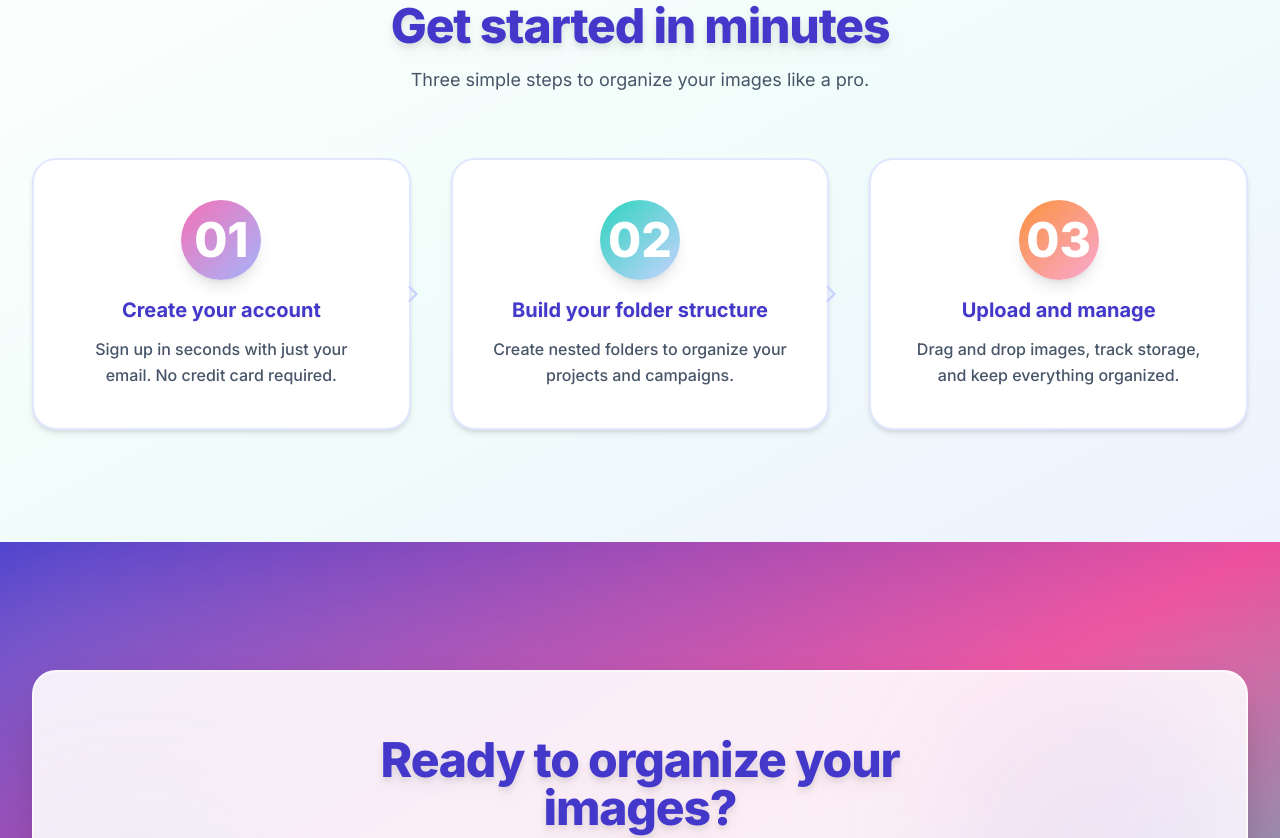
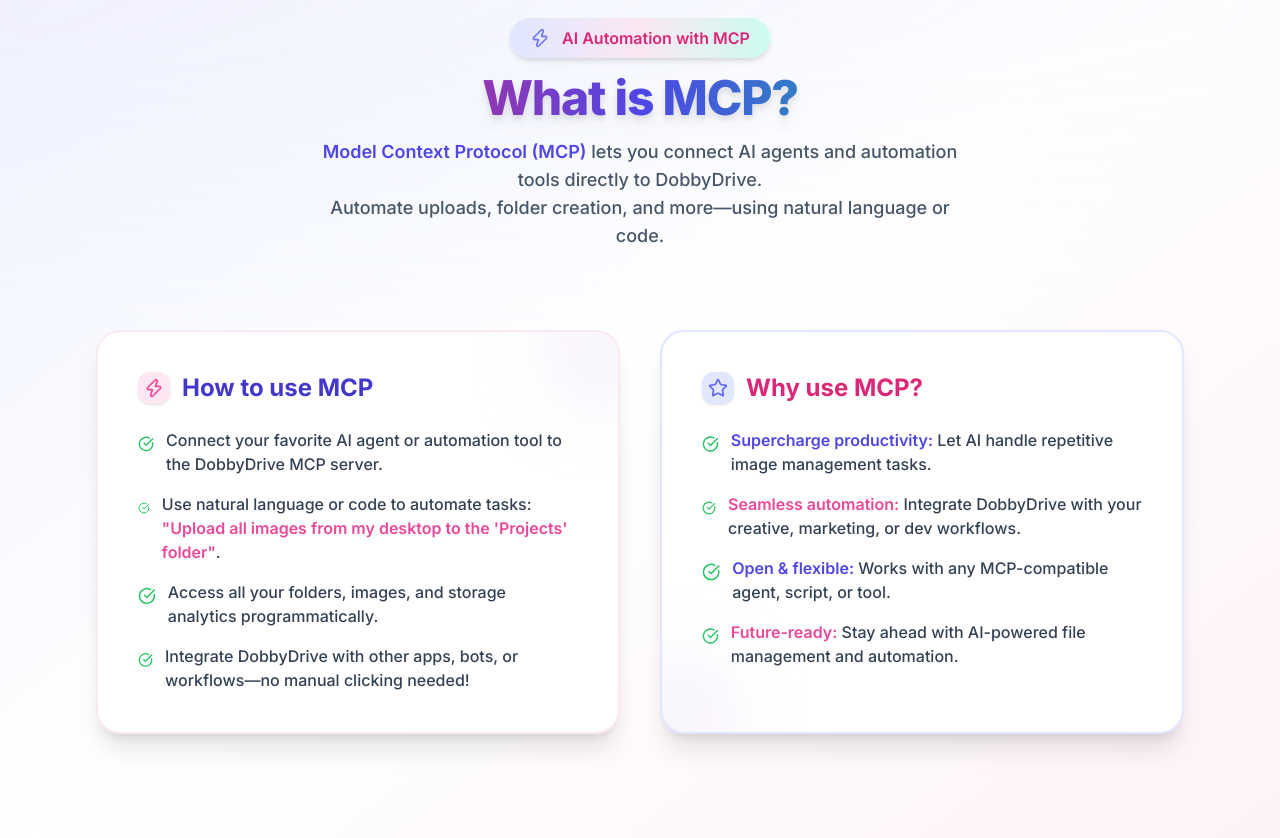
Before and after one commit to Snehaa244/Dobby, a React (Vite) app in the folder frontend/: page / in a window 1280 px wide. Shown: the part 1640-2478 px from the top of the page. Built offline with nearby package versions, Linux system fonts and the light colour scheme.

Commit message:
feat: add MCP section to Landing component with automation features and usage details

```diff
--- a/frontend/src/components/Landing.jsx
+++ b/frontend/src/components/Landing.jsx
@@ -255,6 +255,80 @@ export default function Landing() {
         </div>
       </section>
 
+      {/* MCP Section */}
+      <section id="mcp" className="py-24 lg:py-32 bg-gradient-to-br from-indigo-50 via-white to-pink-50 relative overflow-hidden">
+        <div className="absolute top-0 left-1/2 -translate-x-1/2 w-[120vw] h-80 bg-gradient-to-br from-pink-100/40 via-indigo-100/20 to-white/10 rounded-full blur-3xl opacity-60" />
+        <div className="mx-auto max-w-6xl px-4 sm:px-6 lg:px-8 relative z-10">
+          <div className="text-center max-w-2xl mx-auto mb-20">
+            <div className="inline-flex items-center gap-3 px-5 py-2 rounded-full bg-gradient-to-r from-indigo-100 via-pink-100 to-teal-100 text-pink-600 font-semibold text-base shadow-md mb-4 animate-fade-in">
+              <Zap className="w-5 h-5 text-indigo-500 animate-pulse" />
+              <span>AI Automation with MCP</span>
+            </div>
+            <h2 className="text-4xl sm:text-5xl font-extrabold tracking-tight text-transparent bg-clip-text bg-gradient-to-r from-pink-600 via-indigo-600 to-teal-500 drop-shadow-lg mb-4">
+              What is MCP?
+            </h2>
+            <p className="mt-4 text-lg text-slate-600 font-medium">
+              <span className="font-semibold text-indigo-600">Model Context Protocol (MCP)</span> lets you connect AI agents and automation tools directly to DobbyDrive.<br className="hidden sm:block" />
+              Automate uploads, folder creation, and more—using natural language or code.
+            </p>
+          </div>
+          <div className="grid gap-10 md:grid-cols-2">
+            {/* How to use MCP */}
+            <div className="bg-white rounded-3xl p-10 border-2 border-pink-100 shadow-xl flex flex-col items-start relative overflow-hidden animate-fade-in">
+              <div className="absolute -top-8 -right-8 w-24 h-24 bg-gradient-to-br from-pink-200/40 to-indigo-200/40 rounded-full blur-2xl" />
+              <div className="flex items-center gap-3 mb-4">
+                <Zap className="w-8 h-8 text-pink-500 bg-pink-100 rounded-xl p-1.5 shadow" />
+                <h3 className="text-2xl font-bold text-indigo-700">How to use MCP</h3>
+              </div>
+              <ul className="space-y-4 mt-2 w-full">
+                <li className="flex items-start gap-3">
+                  <CheckCircle className="w-6 h-6 text-green-500 mt-1" />
+                  <span className="text-slate-700 text-base font-medium">Connect your favorite AI agent or automation tool to the DobbyDrive MCP server.</span>
+                </li>
+                <li className="flex items-start gap-3">
+                  <CheckCircle className="w-6 h-6 text-green-500 mt-1" />
+                  <span className="text-slate-700 text-base font-medium">Use natural language or code to automate tasks: <span className="text-pink-500 font-semibold">"Upload all images from my desktop to the 'Projects' folder"</span>.</span>
+                </li>
+                <li className="flex items-start gap-3">
+                  <CheckCircle className="w-6 h-6 text-green-500 mt-1" />
+                  <span className="text-slate-700 text-base font-medium">Access all your folders, images, and storage analytics programmatically.</span>
+                </li>
+                <li className="flex items-start gap-3">
+                  <CheckCircle className="w-6 h-6 text-green-500 mt-1" />
+                  <span className="text-slate-700 text-base font-medium">Integrate DobbyDrive with other apps, bots, or workflows—no manual clicking needed!</span>
+                </li>
+              </ul>
+            </div>
+            {/* Why use MCP */}
+            <div className="bg-white rounded-3xl p-10 border-2 border-indigo-100 shadow-xl flex flex-col items-start relative overflow-hidden animate-fade-in">
+              <div className="absolute -bottom-8 -left-8 w-24 h-24 bg-gradient-to-br from-indigo-200/40 to-pink-200/40 rounded-full blur-2xl" />
+              <div className="flex items-center gap-3 mb-4">
+                <Star className="w-8 h-8 text-indigo-500 bg-indigo-100 rounded-xl p-1.5 shadow" />
+                <h3 className="text-2xl font-bold text-pink-600">Why use MCP?</h3>
+              </div>
+              <ul className="space-y-4 mt-2 w-full">
+                <li className="flex items-start gap-3">
+                  <CheckCircle className="w-6 h-6 text-green-500 mt-1" />
+                  <span className="text-slate-700 text-base font-medium"><span className="font-semibold text-indigo-600">Supercharge productivity:</span> Let AI handle repetitive image management tasks.</span>
+                </li>
+                <li className="flex items-start gap-3">
+                  <CheckCircle className="w-6 h-6 text-green-500 mt-1" />
+                  <span className="text-slate-700 text-base font-medium"><span className="font-semibold text-pink-500">Seamless automation:</span> Integrate DobbyDrive with your creative, marketing, or dev workflows.</span>
+                </li>
+                <li className="flex items-start gap-3">
+                  <CheckCircle className="w-6 h-6 text-green-500 mt-1" />
+                  <span className="text-slate-700 text-base font-medium"><span className="font-semibold text-indigo-600">Open & flexible:</span> Works with any MCP-compatible agent, script, or tool.</span>
+                </li>
+                <li className="flex items-start gap-3">
+                  <CheckCircle className="w-6 h-6 text-green-500 mt-1" />
+                  <span className="text-slate-700 text-base font-medium"><span className="font-semibold text-pink-500">Future-ready:</span> Stay ahead with AI-powered file management and automation.</span>
+                </li>
+              </ul>
+            </div>
+          </div>
+        </div>
+      </section>
+
       {/* How It Works Section */}
       <section id="how-it-works" className="py-20 lg:py-28 bg-gradient-to-br from-white via-teal-50 to-indigo-50">
         <div className="mx-auto max-w-7xl px-4 sm:px-6 lg:px-8">
```
